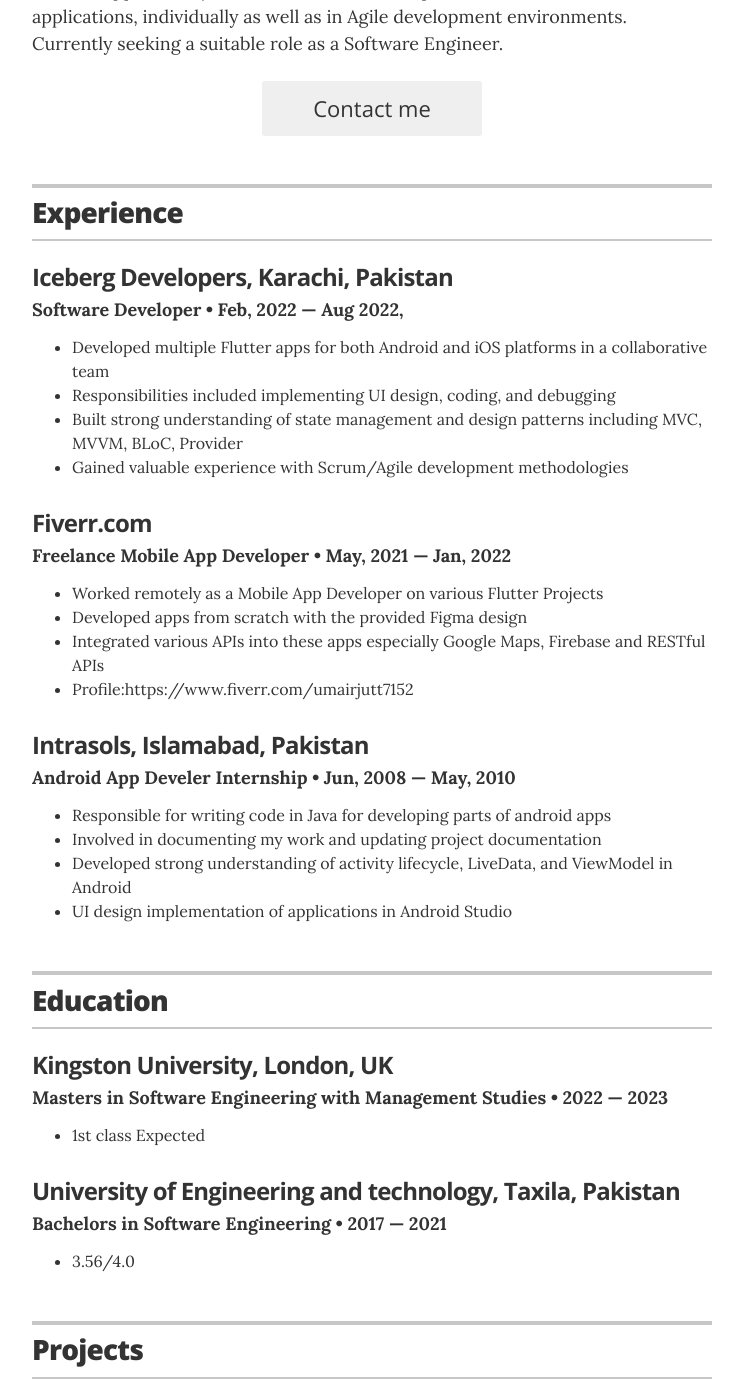
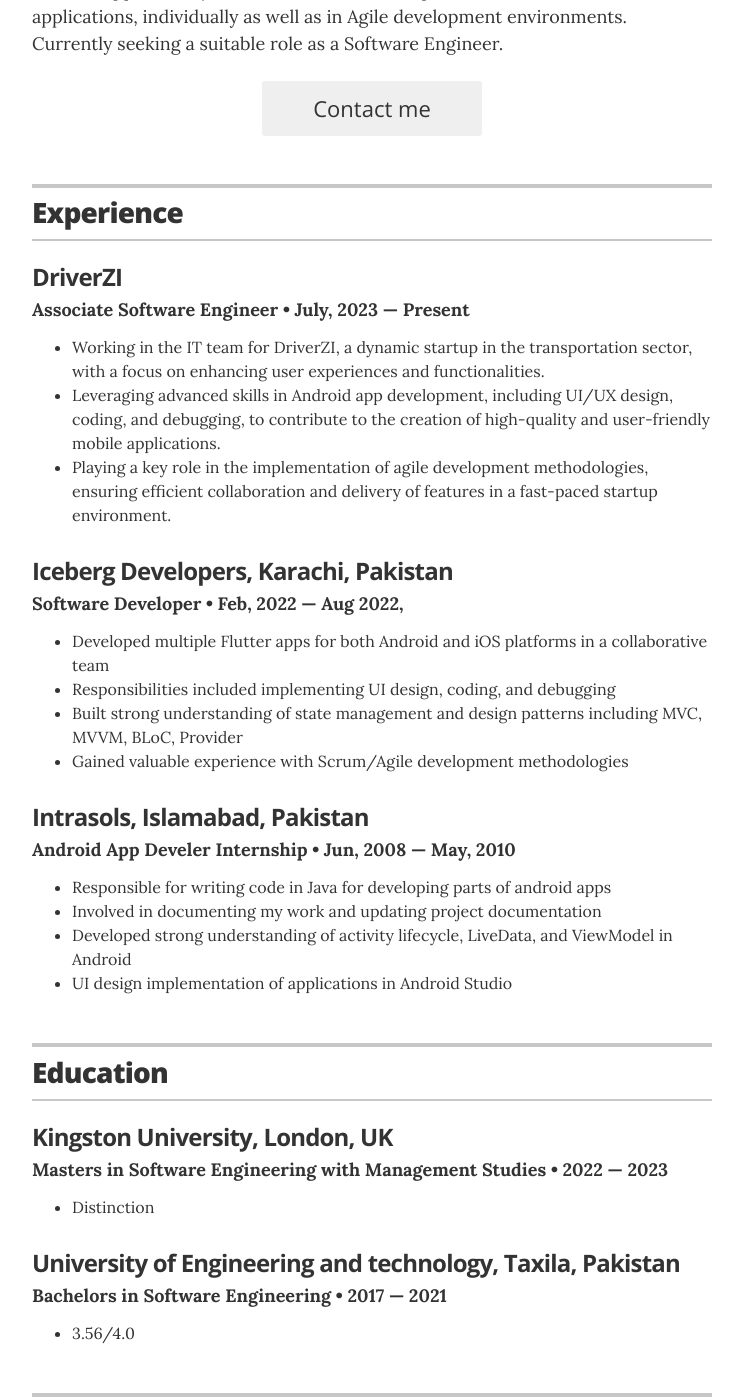
Before and after one commit to umairzafar7152/resume, a Jekyll site: the page built from index.html, in a window 1280 px wide and 1400 px high, scrolled down 418 px. Shown: the whole window, without its empty margins (268-1011 px from the left). Built offline with Jekyll 4.4.1, drawn with Linux system fonts in a browser that asks for light colours.

Commit message:
finalised

```diff
--- a/_data/education.yml
+++ b/_data/education.yml
@@ -3,7 +3,7 @@
   uni: Kingston University, London, UK
   year: 2022 &mdash; 2023
   awards:
-    - award: 1st class Expected
+    - award: Distinction
   # summary: If you had any meaningful roles at college, feel free to write about them here
 
 - degree: Bachelors in Software Engineering
--- a/_data/experience.yml
+++ b/_data/experience.yml
@@ -1,15 +1,16 @@
 # Jobs
+
+# Director of Digital Stratgy
+- company: DriverZI
+  position: Associate Software Engineer
+  duration: July, 2023 &mdash; Present
+  summary: <ul class="resume-item-list"><li>Working in the IT team for DriverZI, a dynamic startup in the transportation sector, with a focus on enhancing user experiences and functionalities.</li><li>Leveraging advanced skills in Android app development, including UI/UX design, coding, and debugging, to contribute to the creation of high-quality and user-friendly mobile applications.</li><li>Playing a key role in the implementation of agile development methodologies, ensuring efficient collaboration and delivery of features in a fast-paced startup environment.</li></ul>
+
 # VP of Global Communications
 - company: Iceberg Developers, Karachi, Pakistan
   position: Software Developer
   duration: Feb, 2022 &mdash; Aug 2022,
   summary: <ul class="resume-item-list"><li>Developed multiple Flutter apps for both Android and iOS platforms in a collaborative team</li><li>Responsibilities included implementing UI design, coding, and debugging</li><li>Built strong understanding of state management and design patterns including MVC, MVVM, BLoC, Provider</li><li>Gained valuable experience with Scrum/Agile development methodologies</li></ul>
-
-# Director of Digital Stratgy
-- company: Fiverr.com
-  position: Freelance Mobile App Developer
-  duration:  May, 2021 &mdash; Jan, 2022
-  summary: <ul class="resume-item-list"><li>Worked remotely as a Mobile App Developer on various Flutter Projects</li><li>Developed apps from scratch with the provided Figma design</li><li>Integrated various APIs into these apps especially Google Maps, Firebase and RESTful APIs</li><li>Profile:https://www.fiverr.com/umairjutt7152</li></ul>
 
 
 # Communications Coordinator
```
